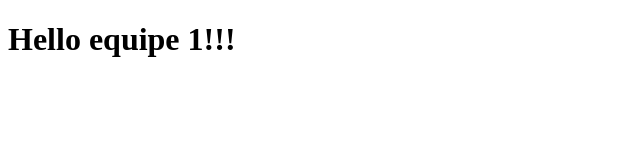
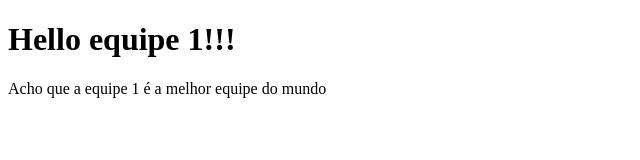
Before and after one commit to effspires/desserts, a plain HTML site: page index.html in a window 1280 px wide. Shown: the whole page, without its empty margins (0-640 px from the left). Drawn offline with Linux system fonts and the light colour scheme.

Commit message:
issue: 5 description: - Alteração na home para teste de branch.

```diff
--- a/index.html
+++ b/index.html
@@ -7,5 +7,6 @@
 </head>
 <body>
     <h1>Hello equipe 1!!!</h1>
+    <p>Acho que a equipe 1 é a melhor equipe do mundo</p>
 </body>
 </html>
```
